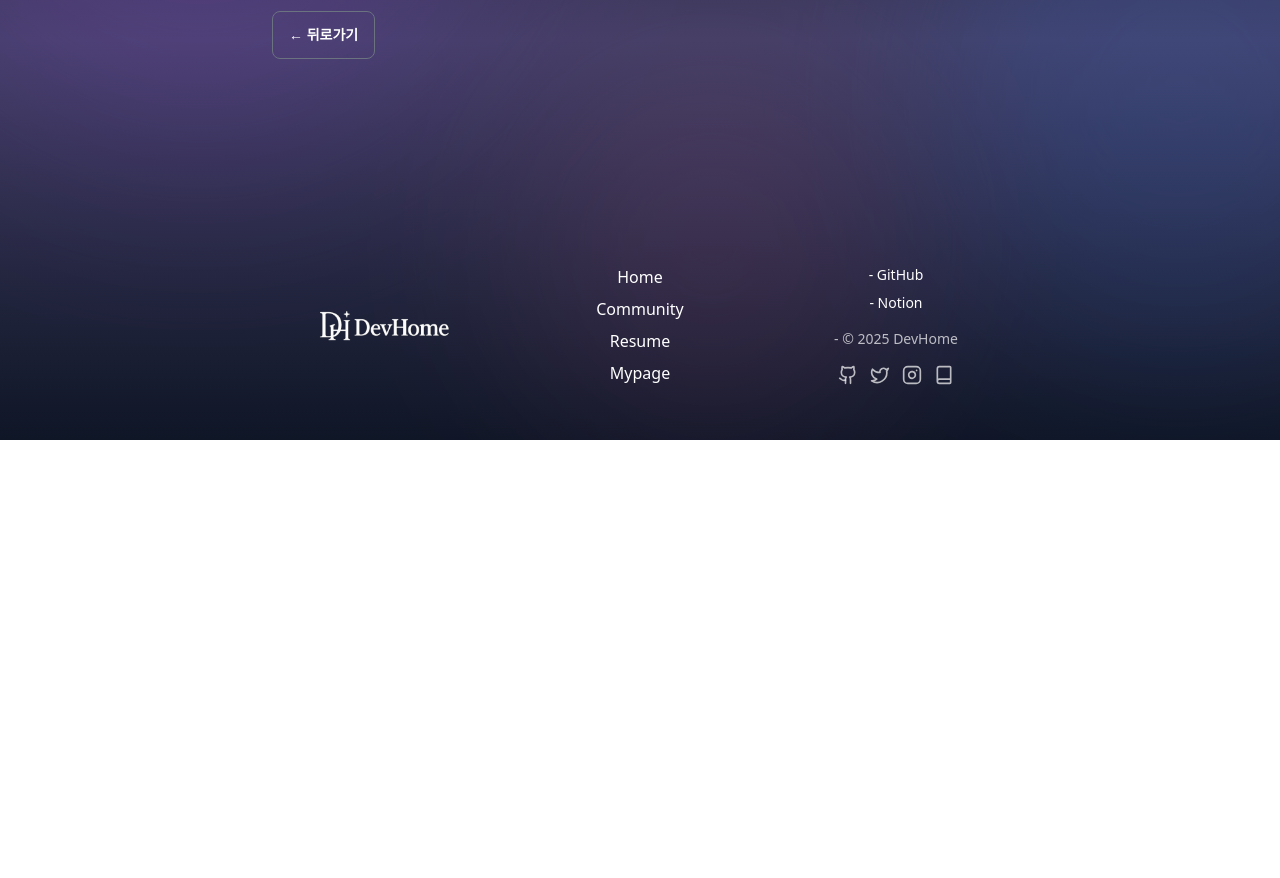
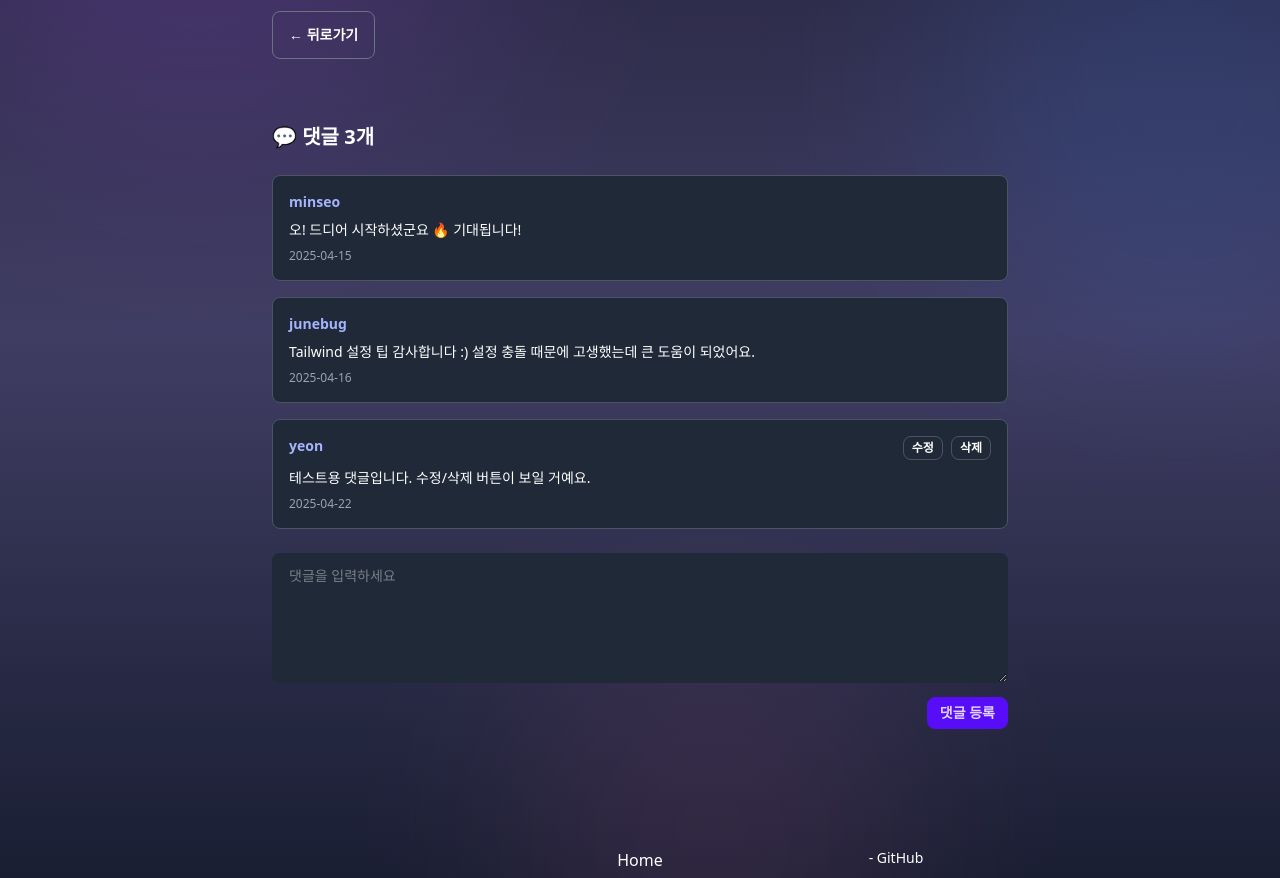
Before and after one commit to iziyeon/DevHome, a React (Vite) app: page /posts/1 in a window 1280 px wide. Shown: the part 360-1238 px from the top of the page. Before the commit the page ends 800 px from the top, so only its background shows below. Built offline with nearby package versions, Linux system fonts and the light colour scheme; the HTML template or start-up script is replaced by a standard one.

Commit message:
feat: 상세 페이지 댓글 기능(목록, 작성, 수정, 삭제)

```diff
--- /dev/null
+++ b/src/data/commentDummy.ts
@@ -0,0 +1,61 @@
+export interface Comment {
+  id: string;
+  author: string;
+  content: string;
+  date: string;
+}
+
+// 게시글 ID에 따라 댓글을 분리한 더미 데이터
+export const commentDummy: Record<string, Comment[]> = {
+  "1": [
+    {
+      id: "c1",
+      author: "minseo",
+      content: "오! 드디어 시작하셨군요 🔥 기대됩니다!",
+      date: "2025-04-15",
+    },
+    {
+      id: "c2",
+      author: "junebug",
+      content:
+        "Tailwind 설정 팁 감사합니다 :) 설정 충돌 때문에 고생했는데 큰 도움이 되었어요.",
+      date: "2025-04-16",
+    },
+    {
+      id: "c7",
+      author: "yeon", // ✅ 테스트용 댓글 (현재 로그인 유저)
+      content: "테스트용 댓글입니다. 수정/삭제 버튼이 보일 거예요.",
+      date: "2025-04-22",
+    },
+  ],
+  "2": [
+    {
+      id: "c3",
+      author: "luna",
+      content: "혹시 프로젝트 깃허브 주소도 공유해주실 수 있나요?",
+      date: "2025-04-16",
+    },
+    {
+      id: "c4",
+      author: "haein",
+      content:
+        "글 너무 잘 읽었습니다! 글자 크기나 행간 같은 UI 요소가 눈에 편하네요. 앞으로도 잘 부탁드려요 🙌",
+      date: "2025-04-17",
+    },
+  ],
+  "3": [
+    {
+      id: "c5",
+      author: "jinho",
+      content: "좋은 정보 감사합니다. 이력서 출력 기능은 정말 신박하네요.",
+      date: "2025-04-18",
+    },
+    {
+      id: "c6",
+      author: "sally",
+      content:
+        "댓글 기능도 깔끔하게 잘 되어 있네요!\n\n혹시 향후에 대댓글 기능도 추가 예정인가요?",
+      date: "2025-04-18",
+    },
+  ],
+};
--- a/src/pages/PostDetail.tsx
+++ b/src/pages/PostDetail.tsx
@@ -1,11 +1,55 @@
 import { useParams, useNavigate } from "react-router-dom";
 import { PenLine, Trash2 } from "lucide-react";
+import { useState, useEffect } from "react";
+
 import { communityDummyPosts } from "../data/communityDummyPosts";
+import { commentDummy, Comment } from "../data/commentDummy";
 
 export default function PostDetail() {
   const { id } = useParams();
   const navigate = useNavigate();
+  const currentUserNickname = "yeon";
+
   const post = communityDummyPosts.find((p) => p.id === id);
+
+  const [comments, setComments] = useState<Comment[]>([]);
+  const [commentText, setCommentText] = useState("");
+  const [editingId, setEditingId] = useState<string | null>(null);
+  const [editText, setEditText] = useState("");
+
+  useEffect(() => {
+    console.log("🟡 현재 게시글 ID:", id);
+
+    if (!id) {
+      console.warn("⚠️ postId가 없습니다.");
+      setComments([]);
+      return;
+    }
+
+    const data = commentDummy[id];
+    if (data) {
+      setComments(data);
+      console.log("✅ 댓글 불러오기 성공:", data);
+    } else {
+      setComments([]);
+      console.warn("❌ 댓글 없음:", id);
+    }
+  }, [id]);
+
+  const handleCommentSubmit = (e: React.FormEvent) => {
+    e.preventDefault();
+    if (!commentText.trim()) return;
+
+    const newComment: Comment = {
+      id: Math.random().toString(36).slice(2, 9),
+      author: currentUserNickname,
+      content: commentText,
+      date: new Date().toISOString().slice(0, 10),
+    };
+
+    setComments((prev) => [...prev, newComment]);
+    setCommentText("");
+  };
 
   if (!post) {
     return (
@@ -17,21 +61,25 @@ export default function PostDetail() {
 
   return (
     <div className="max-w-3xl mx-auto px-4 py-10">
+      {/* 카테고리 */}
       <span className="badge badge-outline text-indigo-300 border-indigo-300 mb-4">
         #{post.category}
       </span>
 
+      {/* 제목 */}
       <h1 className="text-3xl font-bold text-white mb-3">{post.title}</h1>
 
+      {/* 작성자 정보 */}
       <div className="text-sm text-gray-400 mb-8">
         by {post.author} · {post.date} · {post.readTime}
       </div>
 
+      {/* 본문 */}
       <div className="prose prose-invert text-white whitespace-pre-wrap">
         {post.content}
       </div>
 
-      {/* ✏️ 수정 / 삭제 버튼 */}
+      {/* 수정/삭제 버튼 */}
       <div className="flex gap-2 justify-end mt-8">
         <button
           onClick={() => navigate(`/write?id=${post.id}`)}
@@ -55,7 +103,7 @@ export default function PostDetail() {
         </button>
       </div>
 
-      {/* 🔙 뒤로가기 */}
+      {/* 뒤로가기 */}
       <div className="mt-10">
         <button
           onClick={() => navigate(-1)}
@@ -64,6 +112,109 @@ export default function PostDetail() {
           ← 뒤로가기
         </button>
       </div>
+
+      {/* 💬 댓글 영역 */}
+      <div className="mt-16 space-y-6 animate-fade-in">
+        <h2 className="text-xl font-bold text-white">
+          💬 댓글 {comments.length}개
+        </h2>
+
+        {/* 댓글 목록 */}
+        <div className="space-y-4">
+          {comments.map((comment, index) => (
+            <div
+              key={comment.id}
+              className="p-4 rounded-lg bg-[#1f2937] border border-gray-600 text-sm text-white opacity-100 animate-fade-in"
+              style={{
+                animationDelay: `${index * 0.1}s`,
+                animationFillMode: "forwards",
+              }}
+            >
+              <div className="flex justify-between items-start">
+                <div className="font-semibold text-indigo-300">
+                  {comment.author}
+                </div>
+
+                {comment.author === currentUserNickname && (
+                  <div className="flex gap-2">
+                    {editingId === comment.id ? (
+                      <button
+                        onClick={() => {
+                          setComments((prev) =>
+                            prev.map((c) =>
+                              c.id === editingId
+                                ? { ...c, content: editText }
+                                : c
+                            )
+                          );
+                          setEditingId(null);
+                          setEditText("");
+                        }}
+                        className="btn btn-outline btn-xs text-white border-white/20 hover:border-indigo-300 hover:text-indigo-300 transition"
+                      >
+                        저장
+                      </button>
+                    ) : (
+                      <button
+                        onClick={() => {
+                          setEditingId(comment.id);
+                          setEditText(comment.content);
+                        }}
+                        className="btn btn-outline btn-xs text-white border-white/20 hover:border-indigo-300 hover:text-indigo-300 transition"
+                      >
+                        수정
+                      </button>
+                    )}
+                    <button
+                      onClick={() => {
+                        if (confirm("정말로 삭제하시겠습니까?")) {
+                          setComments((prev) =>
+                            prev.filter((c) => c.id !== comment.id)
+                          );
+                        }
+                      }}
+                      className="btn btn-outline btn-xs text-white border-white/20 hover:border-red-400 hover:text-red-400 transition"
+                    >
+                      삭제
+                    </button>
+                  </div>
+                )}
+              </div>
+
+              {/* 댓글 내용 */}
+              {editingId === comment.id ? (
+                <textarea
+                  value={editText}
+                  onChange={(e) => setEditText(e.target.value)}
+                  className="mt-2 w-full bg-[#1f2937] text-white border border-white/10 rounded px-2 py-1 text-sm"
+                />
+              ) : (
+                <div className="mt-2 whitespace-pre-wrap">
+                  {comment.content}
+                </div>
+              )}
+              <div className="text-gray-400 text-xs mt-2">{comment.date}</div>
+            </div>
+          ))}
+        </div>
+
+        {/* 댓글 작성 폼 */}
+        <form onSubmit={handleCommentSubmit} className="space-y-2">
+          <textarea
+            value={commentText}
+            onChange={(e) => setCommentText(e.target.value)}
+            placeholder="댓글을 입력하세요"
+            className="textarea textarea-bordered w-full bg-[#1f2937] text-white placeholder-white/40"
+            rows={4}
+            required
+          />
+          <div className="flex justify-end">
+            <button type="submit" className="btn btn-primary btn-sm">
+              댓글 등록
+            </button>
+          </div>
+        </form>
+      </div>
     </div>
   );
 }
```
